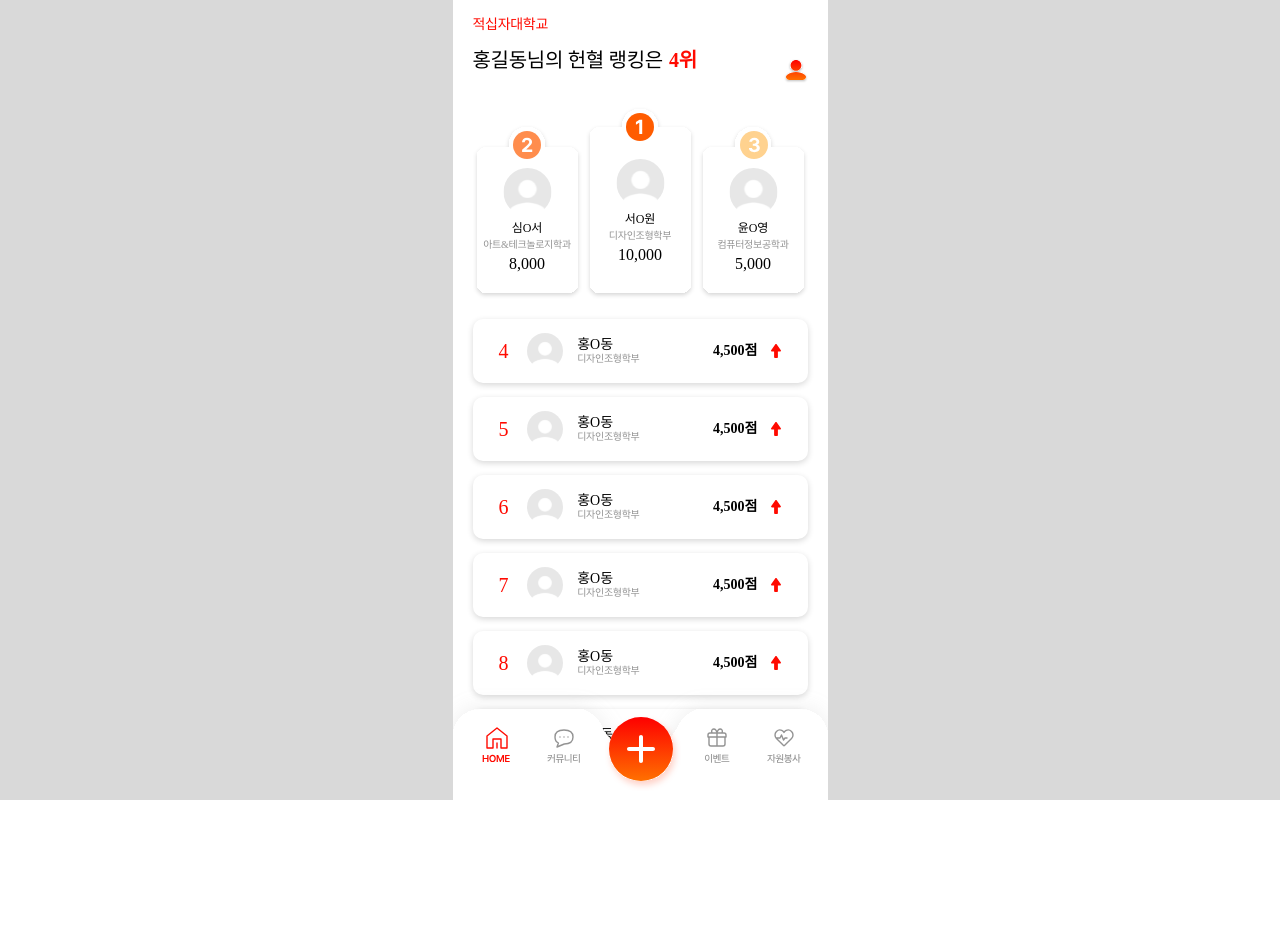
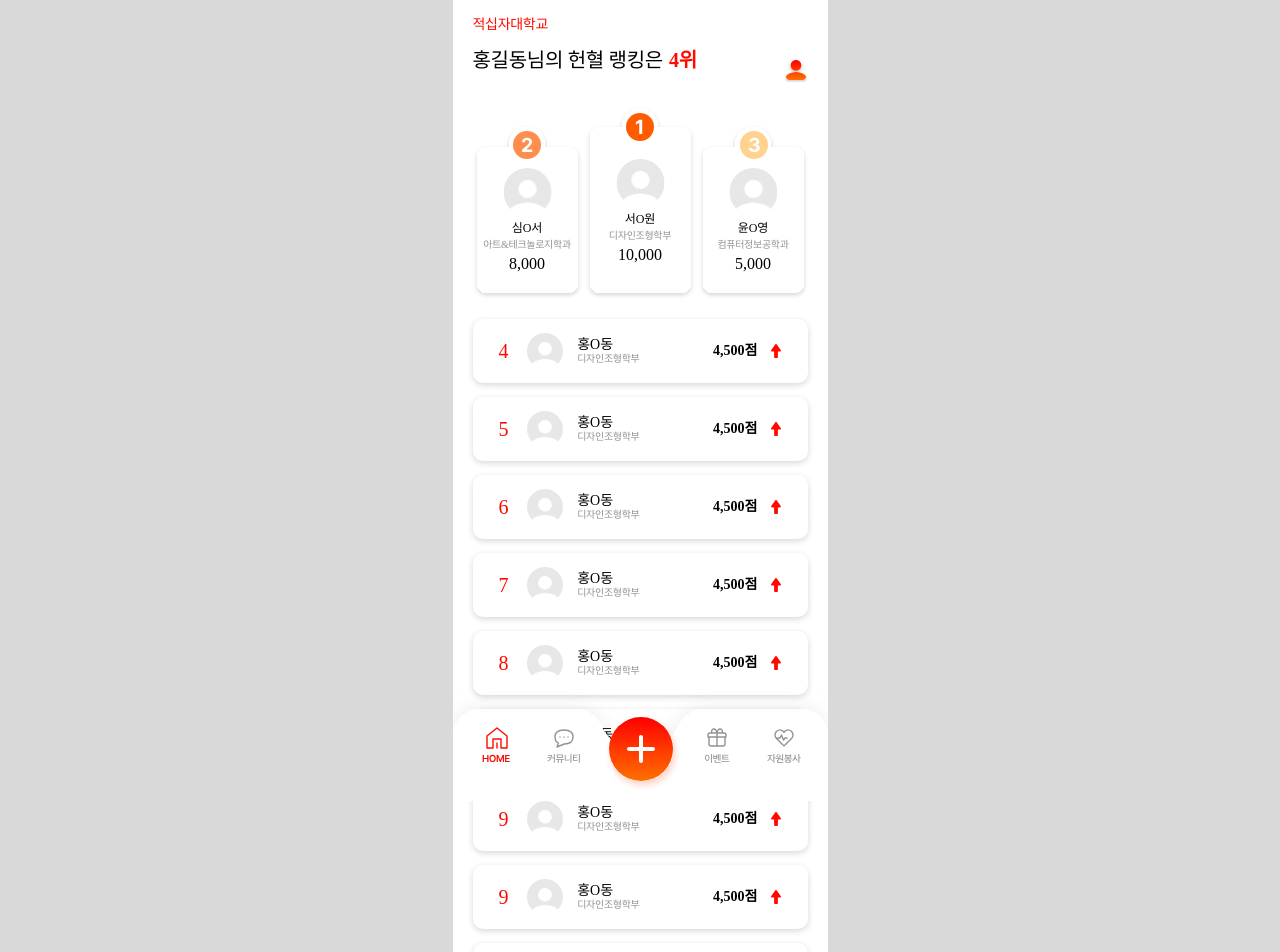
Before and after one commit to RedCross-Revive-Hackthon/frontend, a React (Vite) app: page / in a window 1280 px wide. Shown: the top 952 px of the page. Before the commit the page ends 800 px from the top, so only its background shows below. Built offline with nearby package versions, Linux system fonts and the light colour scheme; a web font is replaced by a local one.

Commit message:
feat: 바코드 페이지 간이 구현

```diff
--- a/package.json
+++ b/package.json
@@ -10,6 +10,7 @@
     "preview": "vite preview"
   },
   "dependencies": {
+    "barcode-react-scanner": "^1.2.0",
     "prettier": "^3.0.2",
     "react": "^18.2.0",
     "react-dom": "^18.2.0",
--- a/src/Router.tsx
+++ b/src/Router.tsx
@@ -1,5 +1,6 @@
 import { BrowserRouter, Route, Routes } from 'react-router-dom';
 
+import Barcode from './pages/Barcode';
 import Home from './pages/Home';
 import Mypage from './pages/Mypage';
 
@@ -8,6 +9,7 @@ const Router = () => {
     <BrowserRouter>
       <Routes>
         <Route path="/" element={<Home />}></Route>
+        <Route path="/barcode" element={<Barcode />}></Route>
         <Route path="/mypage" element={<Mypage></Mypage>}></Route>
       </Routes>
     </BrowserRouter>
--- /dev/null
+++ b/src/components/barcode/BarcodeCamera.tsx
@@ -0,0 +1,35 @@
+import React, { useState } from 'react';
+
+import BarCodeScanner from 'barcode-react-scanner';
+import { styled } from 'styled-components';
+
+const BarcodeCamera = (): JSX.Element => {
+  const [code, setCode] = useState<string>('');
+
+  return (
+    <BarcodeWrapper>
+      <BarCodeScanner
+        onUpdate={(err, resp): void => {
+          if (resp) {
+            setCode(resp.getText());
+          }
+          if (err) console.log(err);
+        }}
+      />
+      <Test>{code}</Test>
+    </BarcodeWrapper>
+  );
+};
+
+export default BarcodeCamera;
+const Test = styled.span`
+  font-size: 2rem;
+`;
+
+const BarcodeWrapper = styled.div`
+  margin-top: 3rem;
+  text-align: center;
+  video {
+    width: 100%;
+  }
+`;
--- a/src/components/home/RankList.tsx
+++ b/src/components/home/RankList.tsx
@@ -45,6 +45,34 @@ const RANK_LIST = [
     score: 4500,
     state: 'up',
   },
+  {
+    rank: 9,
+    name: '홍길동',
+    department: '디자인조형학부',
+    score: 4500,
+    state: 'up',
+  },
+  {
+    rank: 9,
+    name: '홍길동',
+    department: '디자인조형학부',
+    score: 4500,
+    state: 'up',
+  },
+  {
+    rank: 9,
+    name: '홍길동',
+    department: '디자인조형학부',
+    score: 4500,
+    state: 'up',
+  },
+  {
+    rank: 9,
+    name: '홍길동',
+    department: '디자인조형학부',
+    score: 4500,
+    state: 'up',
+  },
 ];
 
 const RankList = () => {
--- /dev/null
+++ b/src/pages/Barcode.tsx
@@ -0,0 +1,25 @@
+import React, { useState } from 'react';
+
+import BarcodeCamera from '../components/barcode/BarcodeCamera';
+import Text from '../components/common/Text';
+import { styled } from 'styled-components';
+import { theme } from '../styles/theme';
+
+const Barcode = () => {
+  return (
+    <>
+      <BarcodeTitle>
+        <Text font="head1" color={theme.colors.black}>
+          바코드를 인식해주세요.
+        </Text>
+      </BarcodeTitle>
+      <BarcodeCamera />
+    </>
+  );
+};
+
+export default Barcode;
+
+const BarcodeTitle = styled.div`
+  margin-top: 10rem;
+`;
```
Also changed, not shown: 2 other files (tests, documents, lock files or other folders).
